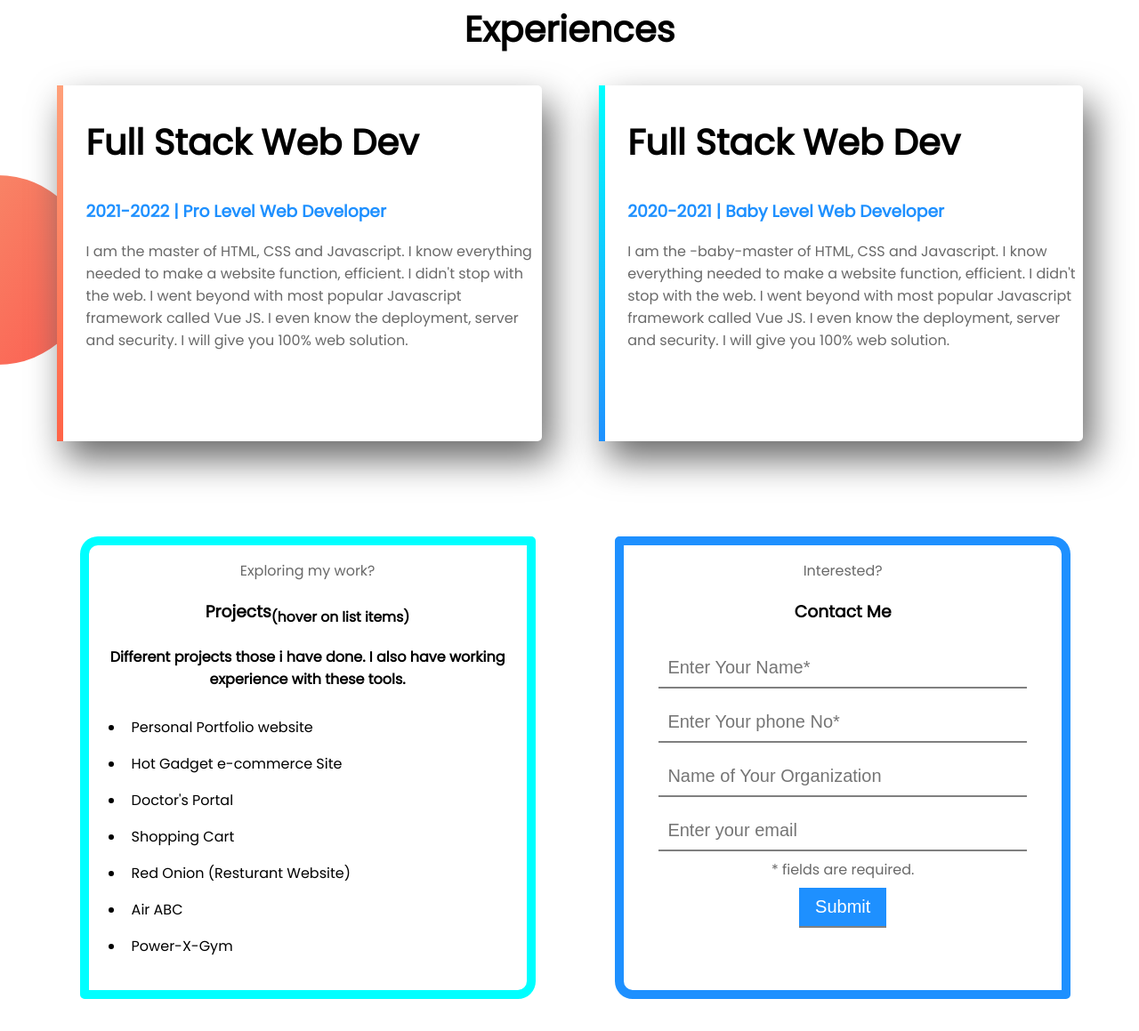
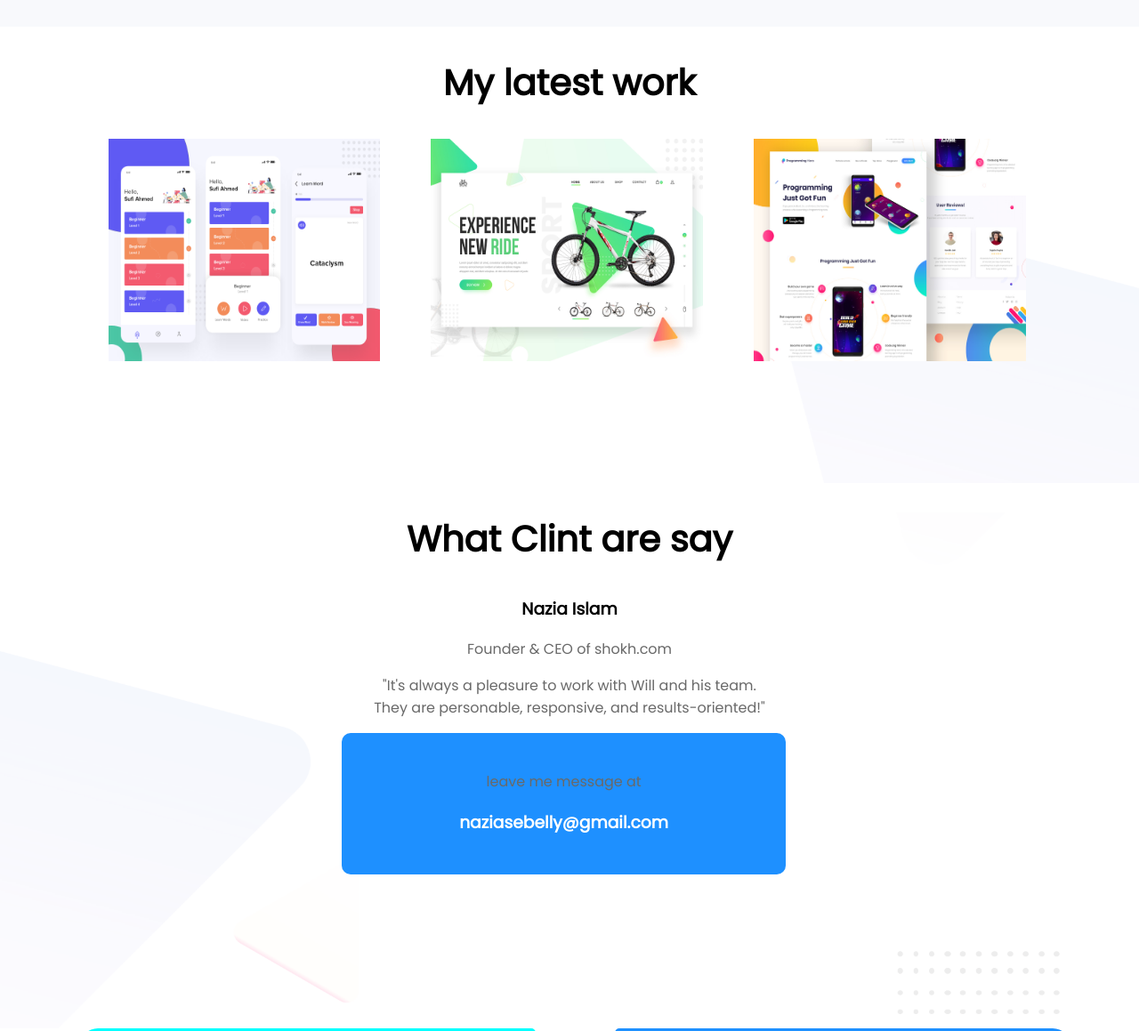
Before and after one commit to Nazia-Islam/Web-Development-Assignment1, a plain HTML site: page index.html in a window 1280 px wide. Shown: the part 1130-2289 px from the top of the page at 89% size. Drawn offline with Linux system fonts and the light colour scheme.

Commit message:
Latest work and contact me added

```diff
--- a/index.html
+++ b/index.html
@@ -21,34 +21,39 @@
     </section>
     <section class="dream-area">
         <div class="half-width">
-            <img src="images/profile2.jpg" alt="">
+            <img src="images/profile1.jpg" alt="">
         </div>
         <div class="half-width">
             <h1>Dream Big</h1>
             <h2>I am a Web Designer and Developer.</h2>
             <p>Web development is the work involved in developing a website for the Internet or an intranet. Web development can range from developing a simple single static page of plain text to complex web-based internet applications, electronic businesses, and social network services.</p>
-            <a class="link-button" href="http://www.linkedin.com/company/programminghero/" target="_blank">Download Resume</a>
+            <a class="link-button" href="http://www.linkedin.com/company/programminghero/" target="_blank">Download CV</a>
         </div>
     </section>
-    <section class="experience-area">
-        <h2 style="text-align: center;">Experiences</h2>
-        <div id="full-stack" class="half-width single-experience">
-            <h2>Full Stack Web Dev</h2>
-            <h3 class="blue-highlight">2021-2022 | Pro Level Web Developer</h3>
-            <p>I am the master of HTML, CSS and Javascript. I know everything needed to make a website function, efficient. I didn't stop with the web. I went beyond with most popular Javascript framework called Vue JS. I even know the deployment, server and security. I will give you 100% web solution.</p>
+    <section class="my-work">
+        <h2>My latest work</h2>
+        <div style="margin-left:5%;margin-right: 5%;">
+            <div class="work1 onethird-width"></div>
+            <div class="work2 onethird-width"></div>
+            <div class="work3 onethird-width"></div>
         </div>
-        <div id="baby-stack" class="half-width single-experience">
-            <h2>Full Stack Web Dev</h2>
-            <h3 class="blue-highlight">2020-2021 | Baby Level Web Developer</h3>
-            <p>I am the -baby-master of HTML, CSS and Javascript. I know everything needed to make a website function, efficient. I didn't stop with the web. I went beyond with most popular Javascript framework called Vue JS. I even know the deployment, server and security. I will give you 100% web solution.</p>
+    </section>
+    <section class="client-review">
+        <h2>What Clint are say</h2>
+        <h3>Nazia Islam</h3>
+        <p>Founder & CEO of shokh.com</p>
+        <p>"It's always a pleasure to work with Will and his team.<br>They are personable, responsive, and results-oriented!"</p>
+        <div id="message-box">
+            <p>leave me message at</p>
+            <h3>naziasebelly@gmail.com</h3>
         </div>
+
     </section>
     <section>
         <div class="half-width">
             <div id="about-me" >
                 <p>Exploring my work?</p>
                 <h3>Projects<sub>(hover on list items)</sub></h3>
-                <h4>Different projects those i have done. I also have working experience with these tools.</h4>
                 <p>
                     <ul id="pro-list">
                         <li>Personal Portfolio website <p>HTML, CSS</p></li>
@@ -64,6 +69,8 @@
                         <li>Air ABC<p>React, Node, Material UI, MongoDB</p></li>
 
                         <li>Power-X-Gym<p>React, Node, Material UI, MongoDB</p></li>
+
+                        <li>Eskool<p>React, Node, Material UI, MongoDB</p></li>
                     </ul>
                 </p>
             </div>
@@ -80,7 +87,7 @@
                <input style="width: 20%;" type="button" value="Submit">
            </div>
         </div>
-    </section>
+    </section> -->
     <footer>
         <p>© Nazia Islam 2020. All rights reserved.</p>
     </footer>
--- a/style.css
+++ b/style.css
@@ -24,13 +24,12 @@ p{
     width: 100%;
 }
 .top-banner{
-    background-image: url("images/developer-portfolio/top-banner.png");
-    background-repeat: no-repeat;
-    padding-bottom: 0;
+    background-image: url("images/personal-website/header-bg.png");
+   background-size: cover;
 }
 section{
     height: 500px;
-    padding-bottom: 100px;
+    padding-bottom: 80px;
 }
 .link-button{
     text-decoration: none;
@@ -41,9 +40,47 @@ section{
     font-weight: 700;
 }
 .dream-area{
-    background-image: url("images/developer-portfolio/dream-bg.png");
-    background-repeat: no-repeat;
-    background-position: right;
+    background-image: url("images/personal-website/biography-bg.png");
+    background-size: cover;
+}
+.my-work{
+    background-image: url("images/personal-website/latest-work-bg.png");
+    background-size: cover;
+    height: 400px;
+    text-align: center;
+}
+.onethird-width{
+    width: 26.5%;
+    float: left;
+    margin-left: 5%;
+    height: 250px;
+
+}
+.work1{
+    background-image: url("images/personal-website/latest-work/work-1.png");
+    background-size: 100% 100%;
+}
+.work2{
+    background-image: url("images/personal-website/latest-work/work-2.jpg");
+    background-size: 100% 100%;
+}
+.work3{
+    background-image: url("images/personal-website/latest-work/work-3.jpg");
+    background-size: 100% 100%;
+}
+.client-review{
+    background-image: url("images/personal-website/footer-bg.png");
+    height: 500px;
+    background-size: cover;
+    text-align: center;
+}
+#message-box{
+    color: white;
+    background-color: dodgerblue;
+    width: 35%;
+    border-radius: 10px;
+    padding: 2%;
+    margin-left: 30%;
 }
 .experience-area{
     background-image: url("images/developer-portfolio/exp-bg.png");
```
